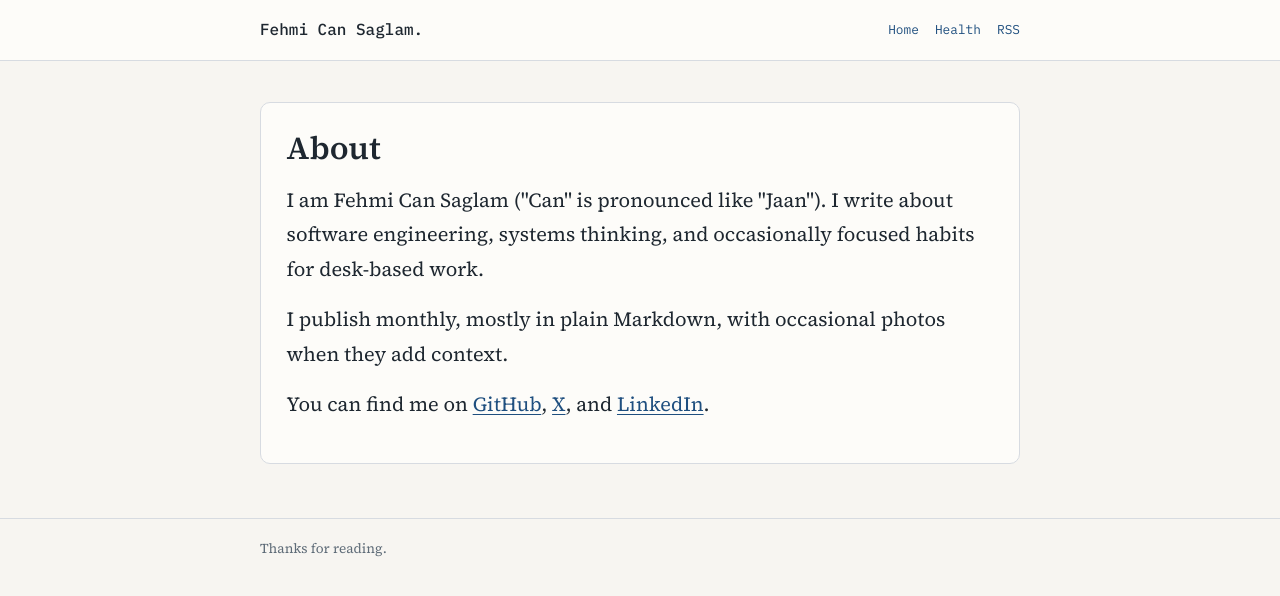
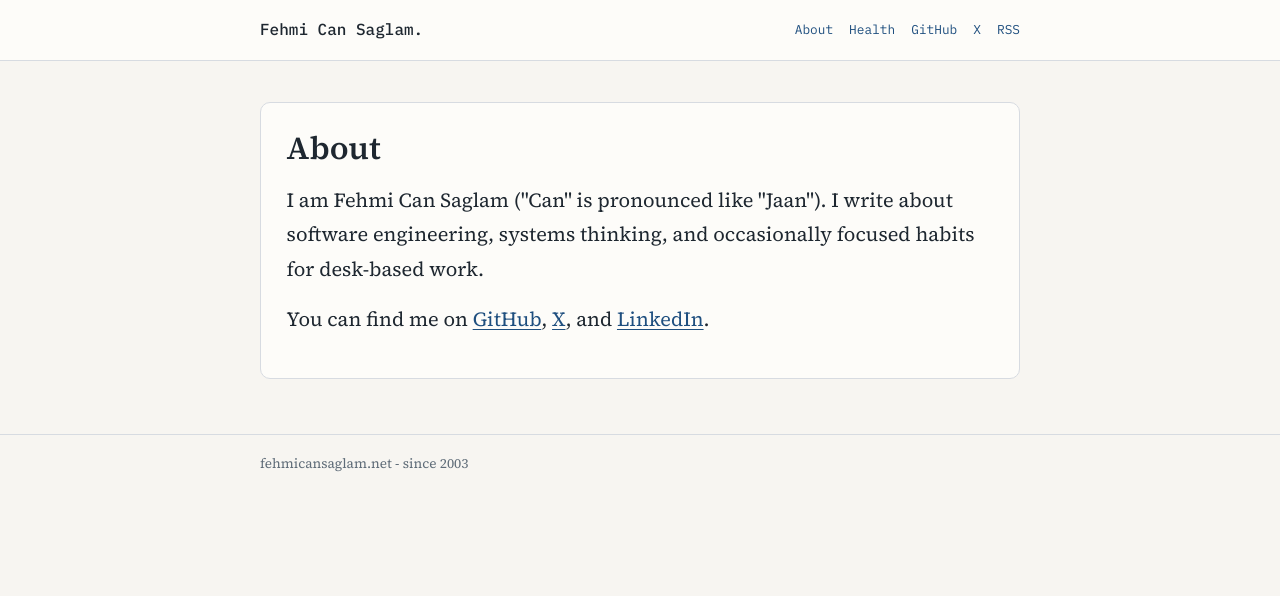
Before and after one commit to fehmicansaglam/fehmicansaglam.github.com, a Jekyll site: the page about.html, which Jekyll copies as it is, in a window 1280 px wide. Shown: the top 596 px of the page. Built offline with Jekyll 4.4.1, drawn with Linux system fonts in a browser that asks for light colours.

Commit message:
unify footer copy and align about page header

```diff
--- a/_layouts/default.html
+++ b/_layouts/default.html
@@ -30,7 +30,7 @@
 
   <footer class="site-footer">
     <div class="container footer-wrap">
-      <p>Minimal writing on engineering and life.</p>
+      <p>fehmicansaglam.net - since 2003</p>
     </div>
   </footer>
 </body>
--- a/_layouts/post.html
+++ b/_layouts/post.html
@@ -37,7 +37,7 @@
 
   <footer class="site-footer">
     <div class="container footer-wrap">
-      <p>Written by Fehmi Can Saglam.</p>
+      <p>fehmicansaglam.net - since 2003</p>
     </div>
   </footer>
 </body>
--- a/about.html
+++ b/about.html
@@ -12,8 +12,10 @@
     <div class="container nav-wrap">
       <a class="brand" href="/">Fehmi Can Saglam.</a>
       <nav class="site-nav" aria-label="Primary">
-        <a href="/">Home</a>
+        <a href="/about.html">About</a>
         <a href="/saglikli-yasam.html">Health</a>
+        <a href="https://github.com/fehmicansaglam">GitHub</a>
+        <a href="https://twitter.com/fehmicansaglam">X</a>
         <a href="/atom.xml">RSS</a>
       </nav>
     </div>
@@ -24,7 +26,6 @@
       <h1 class="page-title">About</h1>
       <div class="post-content">
         <p>I am Fehmi Can Saglam ("Can" is pronounced like "Jaan"). I write about software engineering, systems thinking, and occasionally focused habits for desk-based work.</p>
-        <p>I publish monthly, mostly in plain Markdown, with occasional photos when they add context.</p>
         <p>You can find me on <a href="https://github.com/fehmicansaglam">GitHub</a>, <a href="https://twitter.com/fehmicansaglam">X</a>, and <a href="https://www.linkedin.com/in/fehmicansaglam/">LinkedIn</a>.</p>
       </div>
     </article>
@@ -32,7 +33,7 @@
 
   <footer class="site-footer">
     <div class="container footer-wrap">
-      <p>Thanks for reading.</p>
+      <p>fehmicansaglam.net - since 2003</p>
     </div>
   </footer>
 </body>
--- a/index.html
+++ b/index.html
@@ -49,7 +49,7 @@ published: true
 
   <footer class="site-footer">
     <div class="container footer-wrap">
-      <p>fehmicansaglam.net</p>
+      <p>fehmicansaglam.net - since 2003</p>
     </div>
   </footer>
 </body>
```
